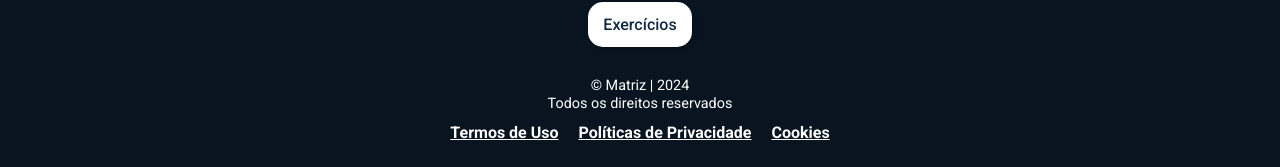
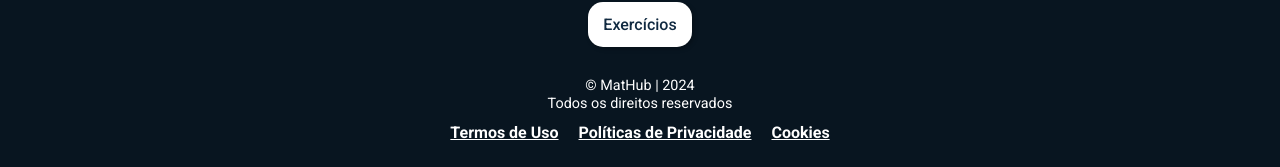
Before and after one commit to asafe-fernandes/algebra-site, a Next.js app in the folder front-end/: page / in a window 1280 px wide. Shown: the part 1440-1607 px from the top of the page. Built offline with nearby package versions, Linux system fonts and the light colour scheme.

Commit message:
corrigindo nome da marca no footer

```diff
--- a/front-end/src/modules/layout/Footer.tsx
+++ b/front-end/src/modules/layout/Footer.tsx
@@ -14,7 +14,7 @@ export default function Footer({theme}: {theme?: 'dark' | 'light'}){
       </ul>
       <LinkButton hreflang='pt-br' href='/questions'>Exercícios</LinkButton>
       <Article>
-        <p className='p_small'>© Matriz | 2024<br />Todos os direitos reservados</p>
+        <p className='p_small'>© MatHub | 2024<br />Todos os direitos reservados</p>
         <ul className={styles.listAnchorContainer}>
           <li><LinkText hreflang='pt-br' href='/terms'>Termos de Uso</LinkText></li>
           <li><LinkText hreflang='pt-br' href='/policy'>Políticas de Privacidade</LinkText></li>
```
